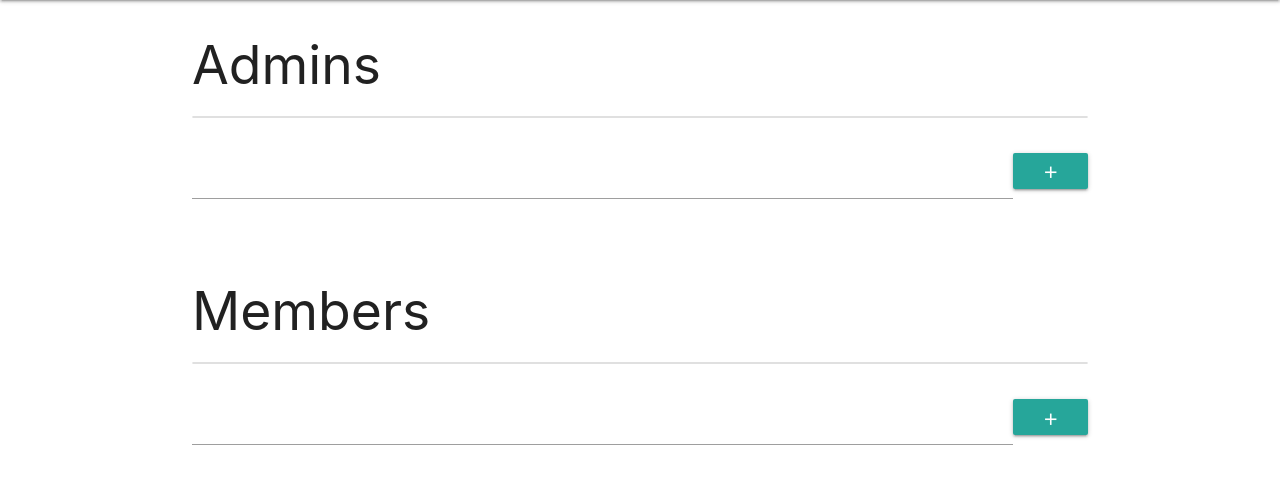
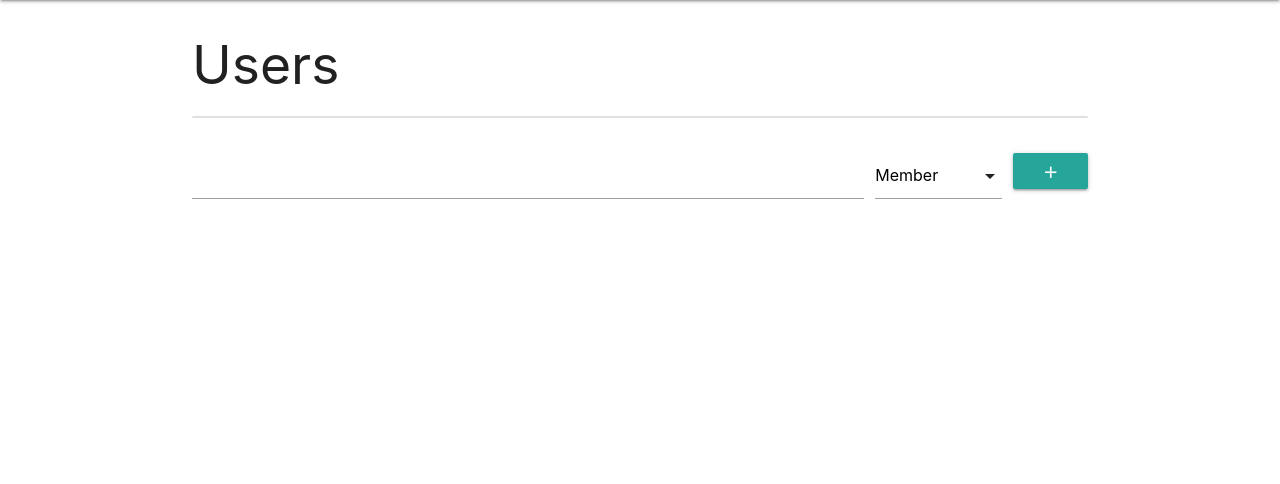
Before and after one commit to eruvanos/warehouse14, a Python web app: template warehouse14/templates/project/project_users.html in a window 1280 px wide. Shown: the part 112-596 px from the top of the page. Run offline with Jinja, Linux system fonts and the light colour scheme; the template is opened without the code that fills it, so the values that code supplies are empty.

Commit message:
- simplify user management UI - add integration test for user management - fix login error, in case of an unknown token

```diff
--- a/pyproject.toml
+++ b/pyproject.toml
@@ -1,6 +1,6 @@
 [tool.poetry]
 name = "warehouse14"
-version = "0.1.10"
+version = "0.1.11"
 description = "A PyPI implementation for closed groups with authentication only"
 readme="README.md"
 homepage="https://github.com/eruvanos/warehouse14"
--- a/warehouse14/simple_api.py
+++ b/warehouse14/simple_api.py
@@ -75,6 +75,8 @@ def create_blueprint(
 
             token = Token.load(password)
             account = db.resolve_token(token.identifier)
+            if account is None:
+                return None
 
             for tk in db.account_token_list(account.name):
                 if tk.id == token.identifier:
--- a/warehouse14/static/css/style.css
+++ b/warehouse14/static/css/style.css
@@ -25,6 +25,16 @@ code {
     border: 1px solid #d3d3d3;
     font-size: .85rem;
     color: #6c6c6c;
+}
+
+/* Users Page*/
+.user {
+    display: inline-block;
+    width: 40%;
+}
+.user_role {
+    display: inline-block;
+    width: 40%;
 }
 
 /* Flashing */
--- a/warehouse14/templates/base.html
+++ b/warehouse14/templates/base.html
@@ -44,7 +44,8 @@
         <div class="container">
             {% for message in messages %}
                 <div class="flashing lime lighten-5">
-                    <i class="material-icons small">error_outline</i> <span class="flashing-message">{{ message }}</span>
+                    <i class="material-icons small">error_outline</i> <span
+                        class="flashing-message">{{ message }}</span>
                 </div>
             {% endfor %}
         </div>
@@ -68,6 +69,9 @@
     document.addEventListener('DOMContentLoaded', function () {
         var elems = document.querySelectorAll('.dropdown-trigger');
         M.Dropdown.init(elems, {});
+
+        var elems = document.querySelectorAll('select');
+        var instances = M.FormSelect.init(elems, {});
     });
 </script>
 </body>
--- a/warehouse14/templates/project/project_edit.html
+++ b/warehouse14/templates/project/project_edit.html
@@ -7,9 +7,9 @@
 {% block nav_content %}
     <div class="nav-content">
         <ul class="tabs tabs-transparent">
-            <li class="tab"><a class="active"
+            <li id="edit-project-details-tab" class="tab"><a class="active"
                                href="{{ url_for('edit_project', project_name=project.normalized_name()) }}">Project</a></li>
-            <li class="tab"><a class="" href="{{ url_for('project_users', project_name=project.normalized_name()) }}">Users</a></li>
+            <li id="edit-project-users-tab" class="tab"><a class="" href="{{ url_for('project_users', project_name=project.normalized_name()) }}">Users</a></li>
         </ul>
     </div>
 {% endblock %}
--- a/warehouse14/templates/project/project_users.html
+++ b/warehouse14/templates/project/project_users.html
@@ -7,10 +7,10 @@
 {% block nav_content %}
     <div class="nav-content">
         <ul class="tabs tabs-transparent">
-            <li class="tab"><a class=""
+            <li id="edit-project-details-tab" class="tab"><a class=""
                                href="{{ url_for('edit_project', project_name=project.normalized_name()) }}">Project</a>
             </li>
-            <li class="tab"><a class="active"
+            <li id="edit-project-users-tab" class="tab"><a class="active"
                                href="{{ url_for('project_users', project_name=project.normalized_name()) }}">Users</a>
             </li>
         </ul>
@@ -22,23 +22,45 @@
         <div class="row">
             <div class="col s12">
                 <div class="row">
-                    <h2>Admins</h2>
+                    <h2>Users</h2>
                     <ul class="collection">
                         {% for admin in project.admins %}
                             <li class="collection-item">
-                                <div>
-                                    <span class="admin">{{ admin }}</span>
+                                <div class="">
+                                    <span class="user admin">{{ admin }}</span>
+                                    <span class="user_role">(Admin)</span>
                                     <a
-                                            href="{{ url_for('project_remove_admin', project_name=project.name, username=admin) }}"
+                                            id="project-admin-{{ admin }}-remove"
+                                            href="{{ url_for('project_users_remove', project_name=project.name, username=admin) }}"
                                             class="secondary-content"><i class="material-icons">delete</i></a>
                                 </div>
                             </li>
                         {% endfor %}
+
+                        {% for member in project.members %}
+                            <li class="collection-item">
+                                <div>
+                                    <span class="user member">{{ member }}</span>
+                                    <span class="user_role">(Member)</span>
+                                    <a
+                                            href="{{ url_for('project_users_remove', project_name=project.name, username=member) }}"
+                                            id="project-member-{{ member }}-remove"
+                                            class="secondary-content"><i class="material-icons">delete</i></a>
+                                </div>
+                            </li>
+                        {% endfor %}
+
                     </ul>
                 </div>
                 <div class="row">
-                    <form action="{{ url_for('project_add_admin', project_name=project.name) }}" method="POST">
-                        <input type="text" name="username" class="col s11">
+                    <form action="{{ url_for('project_users_add', project_name=project.name) }}" method="POST">
+                        <input type="text" name="username" class="col s9">
+                        <div class="col s2">
+                            <select name="role">
+                                <option value="admin">Admin</option>
+                                <option value="member" selected>Member</option>
+                            </select>
+                        </div>
                         <button type="submit" class="waves-effect waves-teal btn col s1 white-text"><i
                                 class="material-icons">add</i>
                         </button>
@@ -47,33 +69,33 @@
             </div>
         </div>
 
-        <div class="row">
-            <div class="col s12">
-                <div class="row">
-                    <h2>Members</h2>
-                    <ul class="collection">
-                        {% for member in project.members %}
-                            <li class="collection-item">
-                                <div>
-                                    <span class="member">{{ member }}</span>
-                                    <a
-                                            href="{{ url_for('project_remove_member', project_name=project.name, username=member) }}"
-                                            class="secondary-content"><i class="material-icons">delete</i></a>
-                                </div>
-                            </li>
-                        {% endfor %}
-                    </ul>
-                </div>
-                <div class="row">
-                    <form action="{{ url_for('project_add_member', project_name=project.name) }}" method="POST">
-                        <input type="text" name="username" class="col s11">
-                        <button type="submit" class="waves-effect waves-teal btn col s1 white-text"><i
-                                class="material-icons">add</i>
-                        </button>
-                    </form>
-                </div>
-            </div>
-        </div>
+{#        <div class="row">#}
+{#            <div class="col s12">#}
+{#                <div class="row">#}
+{#                    <h2>Groups</h2>#}
+{#                    <ul class="collection">#}
+{#                        {% for group in project.groups %}#}
+{#                            <li class="collection-item">#}
+{#                                <div>#}
+{#                                    <span class="member">{{ member }}</span>#}
+{#                                    <a#}
+{#                                            href="{{ url_for('project_users_remove', project_name=project.name, username=member) }}"#}
+{#                                            class="secondary-content"><i class="material-icons">delete</i></a>#}
+{#                                </div>#}
+{#                            </li>#}
+{#                        {% endfor %}#}
+{#                    </ul>#}
+{#                </div>#}
+{#                <div class="row">#}
+{#                    <form action="{{ url_for('project_users_add', project_name=project.name) }}" method="POST">#}
+{#                        <input type="text" name="username" class="col s11">#}
+{#                        <button type="submit" class="waves-effect waves-teal btn col s1 white-text"><i#}
+{#                                class="material-icons">add</i>#}
+{#                        </button>#}
+{#                    </form>#}
+{#                </div>#}
+{#            </div>#}
+{#        </div>#}
     </div>
 
 
```
Also changed, not shown: tests/ui/test_project_user_mgnt.py (+54 -86 lines), tests_integration/test_project_creation.py (+22 -2 lines), warehouse14/__init__.py (+25 -31 lines), 1 other file.
